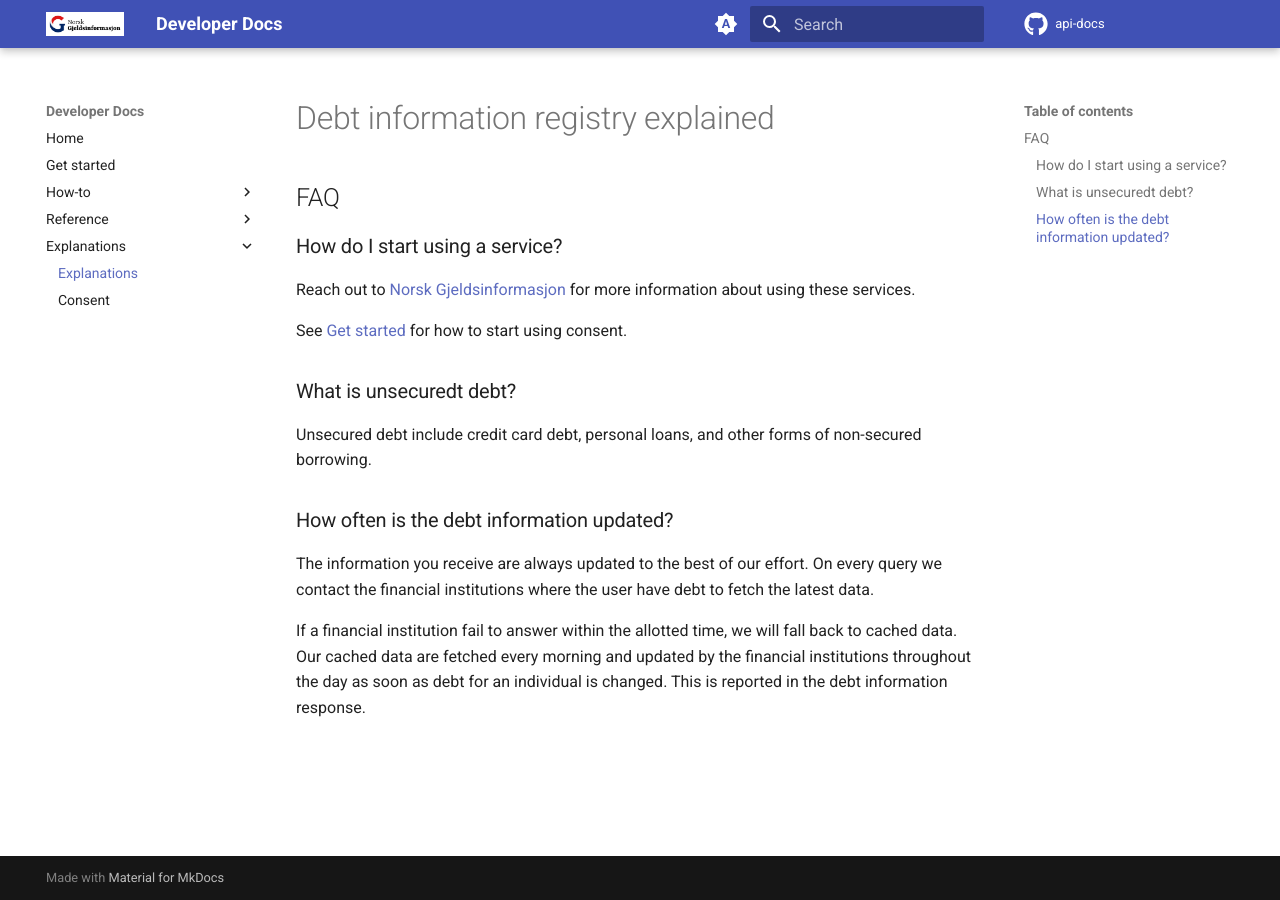
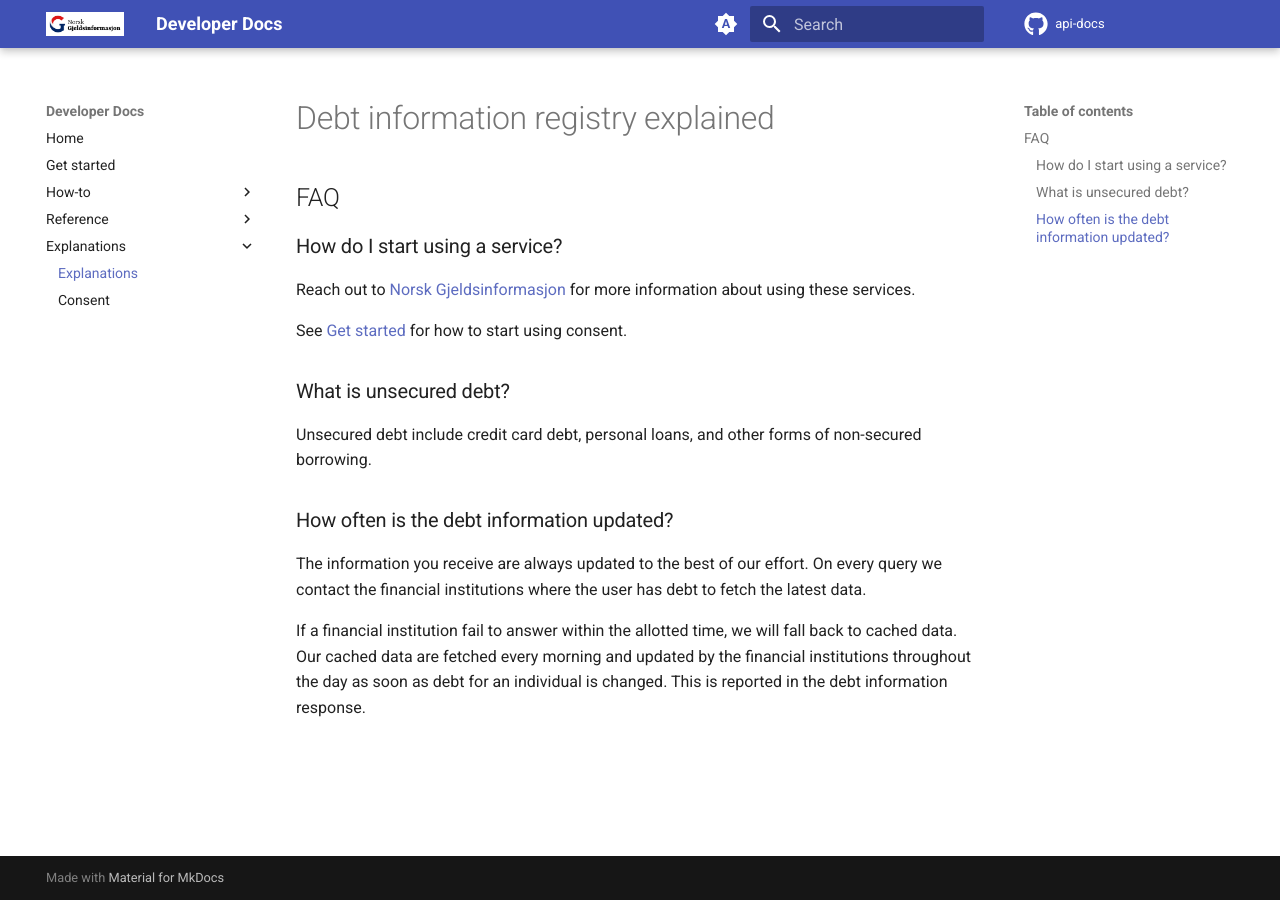
Before and after one commit to norsk-gjeldsinformasjon/api-docs, an MkDocs documentation site: the page built from docs/explanation/index.md, in a window 1280 px wide. Built offline with MkDocs 1.6.1 and Material for MkDocs 9.7.7, drawn with Linux system fonts in a browser that asks for light colours; comment, search, counter and statistics services are not loaded.

Commit message:
Fix minor grammar/spelling mistakes

```diff
--- a/docs/explanation/index.md
+++ b/docs/explanation/index.md
@@ -15,13 +15,13 @@ Reach out to [Norsk Gjeldsinformasjon](https://www.norskgjeld.no/kontakt-oss/) f
 
 See [Get started](../get-started/index.md) for how to start using consent.
 
-### What is unsecuredt debt?
+### What is unsecured debt?
 
 Unsecured debt include credit card debt, personal loans, and other forms of non-secured borrowing.
 
 
 ### How often is the debt information updated?
 
-The information you receive are always updated to the best of our effort. On every query we contact the financial institutions where the user have debt to fetch the latest data.
+The information you receive are always updated to the best of our effort. On every query we contact the financial institutions where the user has debt to fetch the latest data.
 
 If a financial institution fail to answer within the allotted time, we will fall back to cached data. Our cached data are fetched every morning and updated by the financial institutions throughout the day as soon as debt for an individual is changed. This is reported in the debt information response.
```
Also changed, not shown: docs/explanation/consent.md (+4 -4 lines), docs/index.md (+2 -2 lines), docs/reference/index.md (+1 -1 lines).
